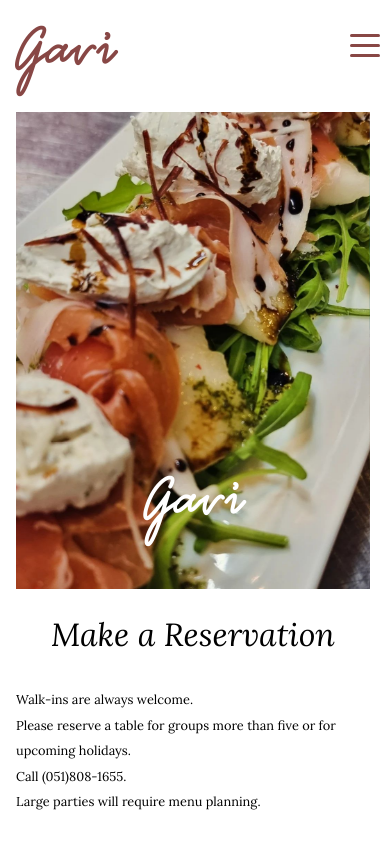
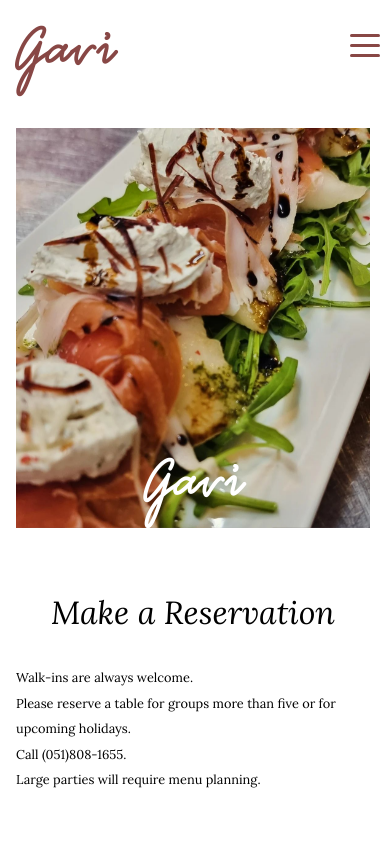
Before and after one commit to Matthiaswf/Gavi-Wine-Restaurant, a Vue app: page /reserve in a window 390 px wide. Built offline with nearby package versions, Linux system fonts and the light colour scheme; a web font is replaced by a local one.

Commit message:
Reservation Page mobile fixed

```diff
--- a/src/views/ReserveView.vue
+++ b/src/views/ReserveView.vue
@@ -109,8 +109,11 @@ export default {
 }
 /* Mobile Section */
 @media (max-width: 991px) {
+  .banner {
+    height: 400px;
+  }
   .gallery {
-    height: 500px;
+    height: 400px;
   }
   .gallery-title {
     top: 80%;
```
